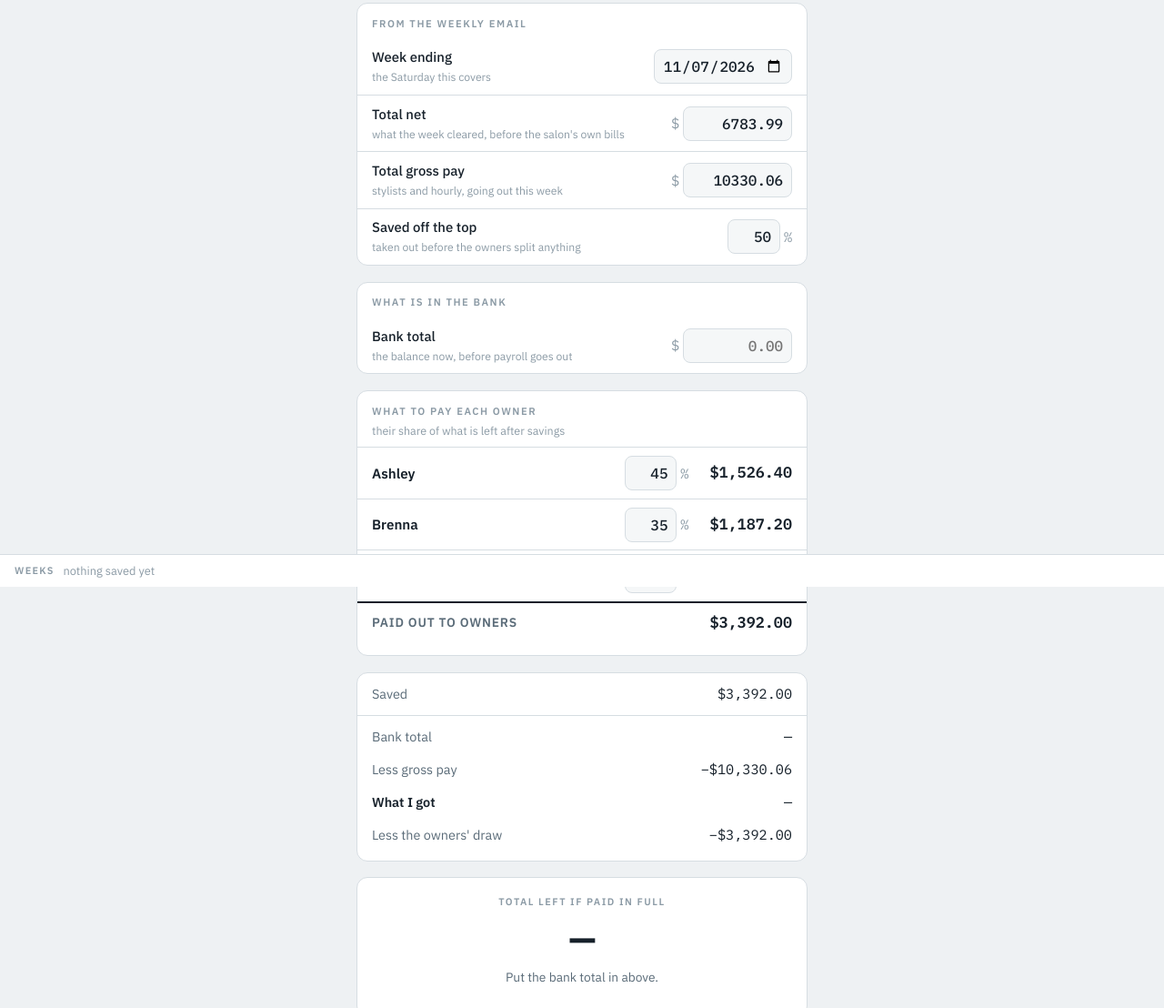
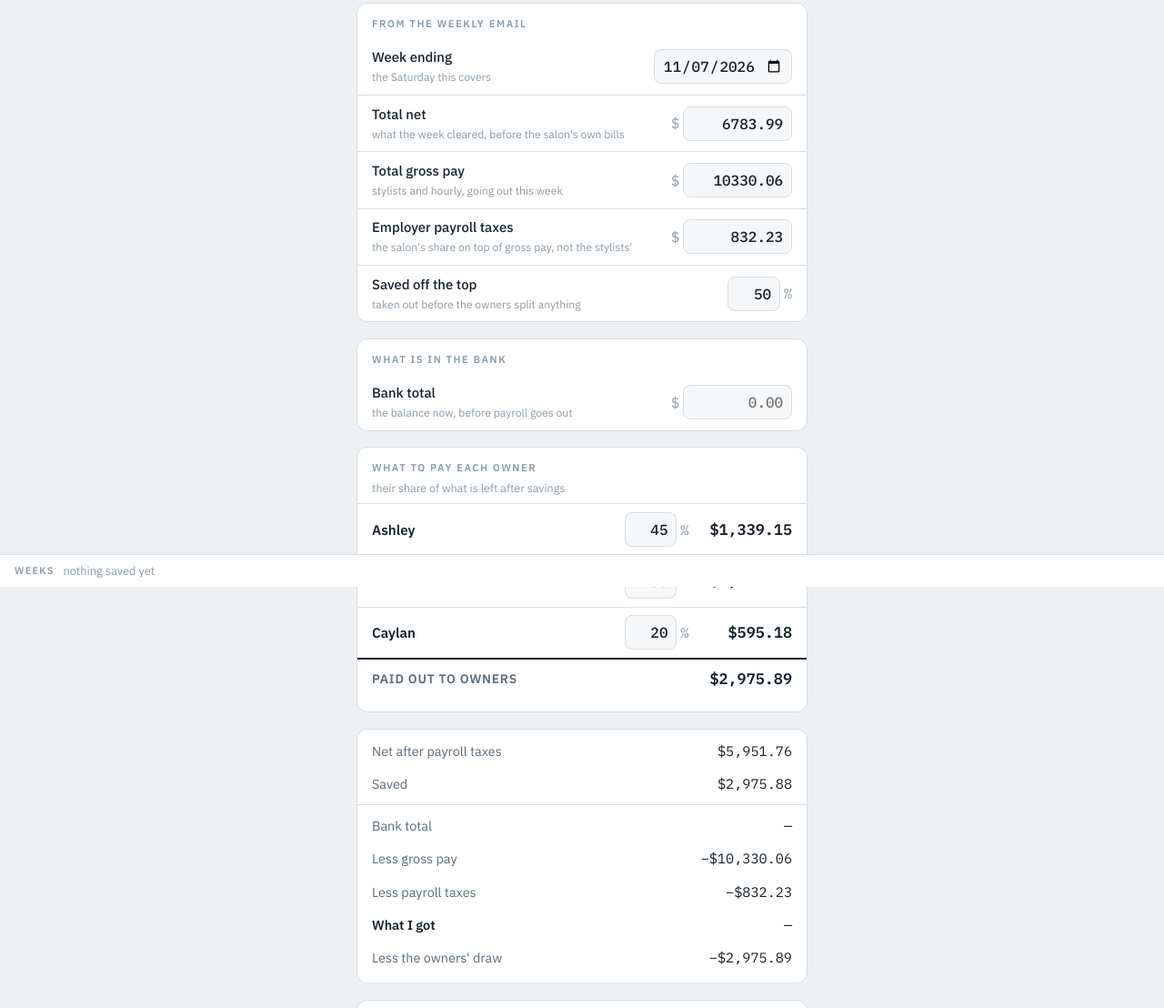
Before and after one commit to oakeemedia-spec/trio-cash-check, a plain HTML site: page index.html in a window 1280 px wide. Shown: the part 155-1263 px from the top of the page at 91% size. Drawn offline with Linux system fonts and the light colour scheme.

Commit message:
Take the salon's payroll taxes out before the owners split anything
Co-Authored-By: Claude Opus 5 <noreply@anthropic.com>

```diff
--- a/index.html
+++ b/index.html
@@ -159,6 +159,11 @@ footer b{color:var(--ink-soft);font-weight:600}
         <input id="payroll" type="text" inputmode="decimal" autocomplete="off"></span>
     </div>
     <div class="field">
+      <label for="tax">Employer payroll taxes<span class="hint">the salon's share on top of gross pay, not the stylists'</span></label>
+      <span class="box"><span class="cur">$</span>
+        <input id="tax" type="text" inputmode="decimal" autocomplete="off"></span>
+    </div>
+    <div class="field">
       <label for="saved">Saved off the top<span class="hint">taken out before the owners split anything</span></label>
       <span class="box"><input id="saved" class="pct" type="text" inputmode="decimal" value="50" autocomplete="off"><span class="cur">%</span></span>
     </div>
@@ -189,9 +194,11 @@ footer b{color:var(--ink-soft);font-weight:600}
   </div>
 
   <div class="panel sum">
+    <div class="line"><span class="lab">Net after payroll taxes</span><span class="val" id="o-after">&mdash;</span></div>
     <div class="line"><span class="lab">Saved</span><span class="val" id="o-saved">&mdash;</span></div>
     <div class="line rule"><span class="lab">Bank total</span><span class="val" id="o-bank">&mdash;</span></div>
     <div class="line"><span class="lab">Less gross pay</span><span class="val" id="o-pay">&mdash;</span></div>
+    <div class="line"><span class="lab">Less payroll taxes</span><span class="val" id="o-tax">&mdash;</span></div>
     <div class="line"><span class="lab"><b>What I got</b></span><span class="val" id="o-got">&mdash;</span></div>
     <div class="line"><span class="lab">Less the owners' draw</span><span class="val" id="o-less">&mdash;</span></div>
   </div>
@@ -212,6 +219,8 @@ footer b{color:var(--ink-soft);font-weight:600}
   <footer>
     Caylan's pay for her own chair work is inside the gross pay figure, not her owner
     draw, so what she is handed is the draw above plus her stylist pay.<br>
+    Total net is before the salon's own payroll taxes. Those come out before anything
+    is split, because they leave the bank with the wages.<br>
     The page opens on the newest week on its own. Put the bank total in, press
     <b>Save this week</b>, and it becomes a tab along the bottom.<br>
     Saved weeks are kept in this browser only. They are not shared with anyone else and
@@ -227,12 +236,12 @@ footer b{color:var(--ink-soft);font-weight:600}
   /* The Sunday job rewrites the next line every week and pushes it up, so the
      page is already showing last week before anyone types anything. Leave the
      markers alone - that is how the script finds the line. */
-  /*LATEST*/ var LATEST = { weekend: "2026-11-07", net: "6783.99", payroll: "10330.06" }; /*ENDLATEST*/
+  /*LATEST*/ var LATEST = { weekend: "2026-11-07", net: "6783.99", payroll: "10330.06", tax: "832.23" }; /*ENDLATEST*/
 
   var STORE = "trio-weeks";
-  var FIELDS = ["weekend","net","payroll","saved","bank","p-ashley","p-brenna","p-caylan"];
+  var FIELDS = ["weekend","net","payroll","tax","saved","bank","p-ashley","p-brenna","p-caylan"];
   var el = {};
-  FIELDS.concat(["d-ashley","d-brenna","d-caylan","d-total","pct-warn","o-saved","o-bank",
+  FIELDS.concat(["d-ashley","d-brenna","d-caylan","d-total","pct-warn","o-after","o-saved","o-bank","o-tax",
                  "o-pay","o-got","o-less","o-left","o-note","tabs","msg","stamp"])
         .forEach(function (k) { el[k] = document.getElementById(k); });
 
@@ -302,7 +311,12 @@ footer b{color:var(--ink-soft);font-weight:600}
 
   /* ---------- the sum ---------- */
   function run() {
-    var net = num(el.net), pay = num(el.payroll), bank = num(el.bank);
+    var gross = num(el.net), pay = num(el.payroll), bank = num(el.bank);
+    // The salon's own payroll taxes leave the bank with the wages, so they are
+    // not the owners' money to split. Treated as zero only when the box is
+    // empty, which is a week the email had no figure for.
+    var tax = num(el.tax) || 0;
+    var net = gross === null ? null : gross - tax;
     var savedPct = num(el.saved); if (savedPct === null) savedPct = 0;
     savedPct = Math.min(100, Math.max(0, savedPct)) / 100;
 
@@ -312,9 +326,11 @@ footer b{color:var(--ink-soft);font-weight:600}
     el["pct-warn"].textContent = Math.abs(shareSum - 100) < 0.01
       ? "" : "The owner shares add up to " + shareSum + "%, not 100%.";
 
+    el["o-tax"].textContent = cash(-tax);
     if (net === null) {
-      ["d-ashley","d-brenna","d-caylan","d-total","o-saved"].forEach(function (k) { dash(el[k]); });
+      ["d-ashley","d-brenna","d-caylan","d-total","o-saved","o-after"].forEach(function (k) { dash(el[k]); });
     } else {
+      el["o-after"].textContent = cash(net);
       var remaining = net * (1 - savedPct);
       el["o-saved"].textContent = cash(net * savedPct);
       var paid = 0;
@@ -343,7 +359,7 @@ footer b{color:var(--ink-soft);font-weight:600}
       el["o-note"].textContent = "Put the bank total in above.";
       return;
     }
-    var got = bank - pay, left = got - owners;
+    var got = bank - pay - tax, left = got - owners;
     el["o-bank"].textContent = cash(bank);
     el["o-got"].textContent = cash(got);
     el["o-left"].textContent = cash(left);
@@ -382,12 +398,12 @@ footer b{color:var(--ink-soft);font-weight:600}
   document.getElementById("csv").addEventListener("click", function () {
     var all = readAll(), weeks = Object.keys(all).sort();
     if (!weeks.length) { say("Nothing saved yet."); return; }
-    var head = ["Week ending","Total net","Gross pay","Saved %","Bank total",
+    var head = ["Week ending","Total net","Gross pay","Payroll taxes","Saved %","Bank total",
                 "Ashley %","Brenna %","Caylan %"];
     var rows = [head.join(",")];
     weeks.forEach(function (w) {
       var r = all[w];
-      rows.push([w, r.net, r.payroll, r.saved, r.bank,
+      rows.push([w, r.net, r.payroll, r.tax, r.saved, r.bank,
                  r["p-ashley"], r["p-brenna"], r["p-caylan"]]
                 .map(function (v) { return '"' + String(v === undefined ? "" : v) + '"'; }).join(","));
     });
@@ -415,6 +431,7 @@ footer b{color:var(--ink-soft);font-weight:600}
     el.weekend.value = LATEST.weekend;
     el.net.value = LATEST.net;
     el.payroll.value = LATEST.payroll;
+    el.tax.value = LATEST.tax || "";
     el.bank.value = "";
   } else if (!newest) {
     el.weekend.value = lastSaturday();
```
